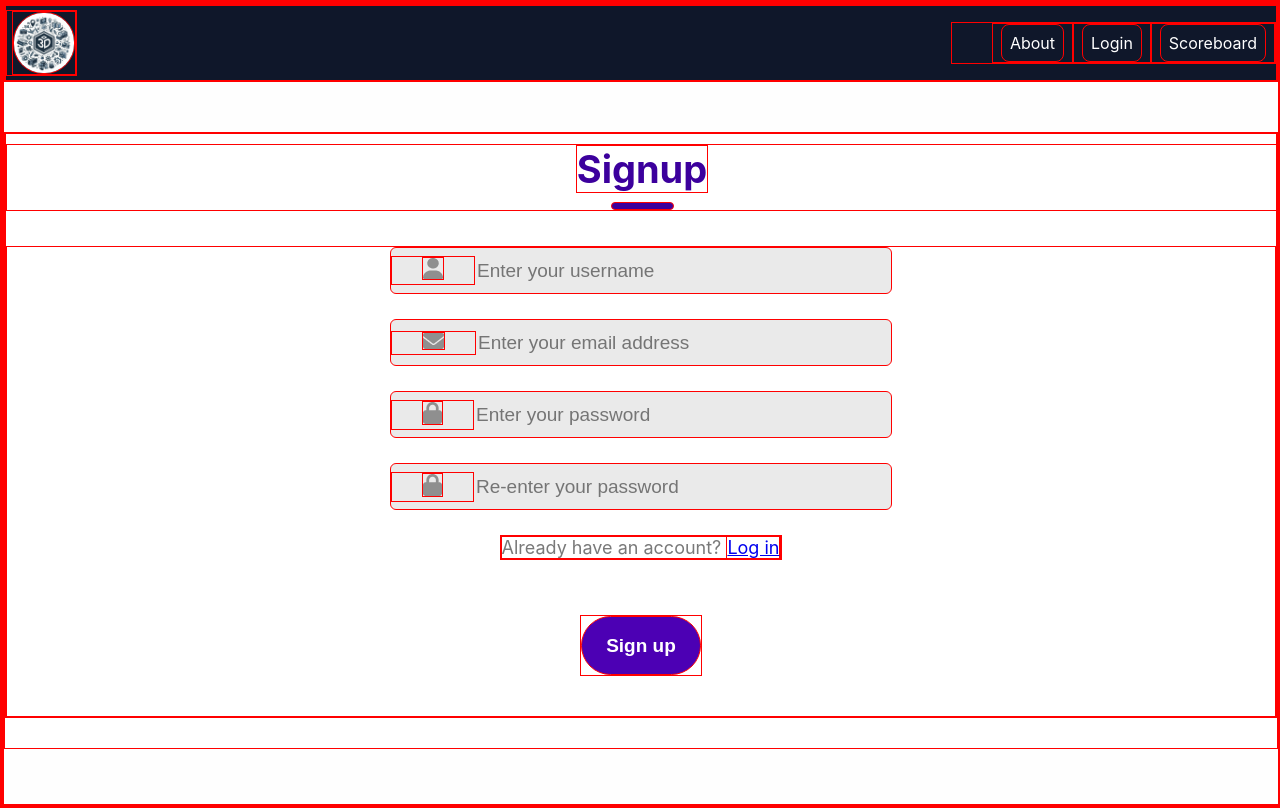
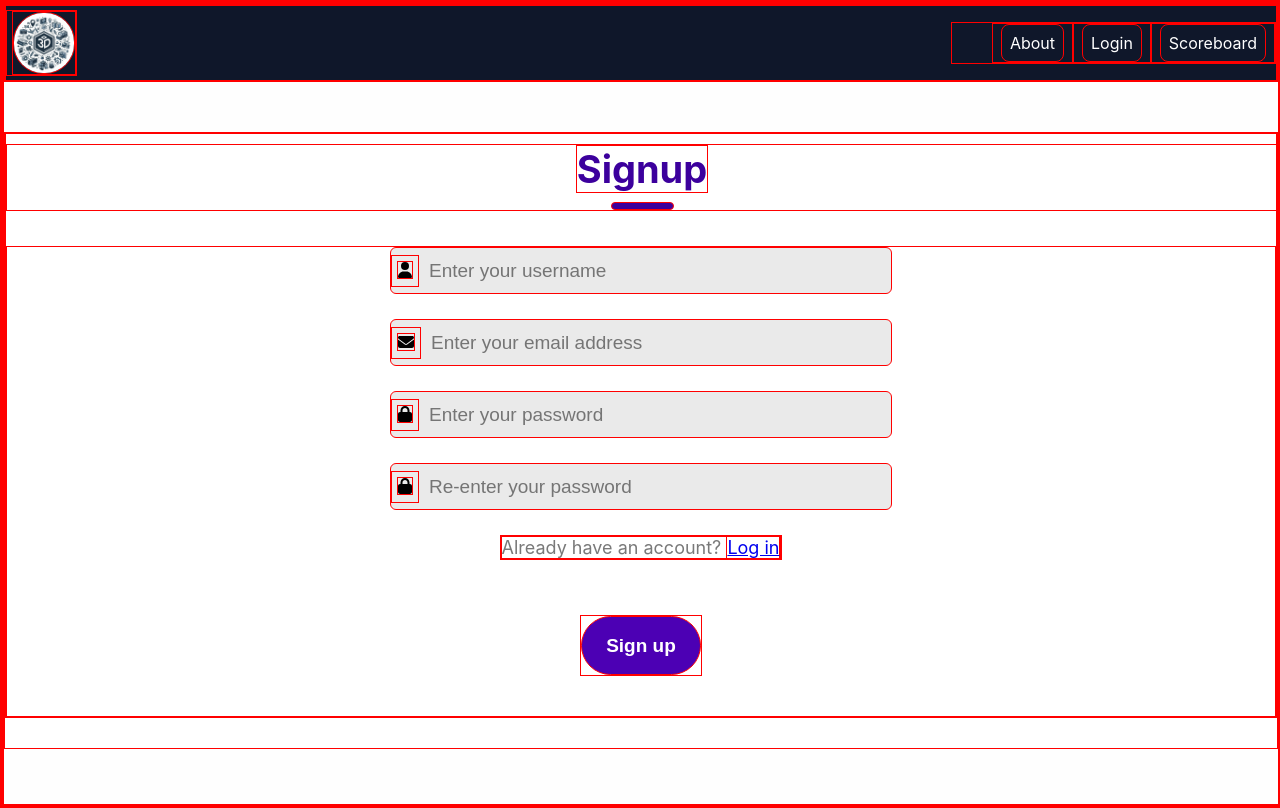
Before and after one commit to 19ec94/interactive-3d-web-design, a React (Create React App) app: page /signup in a window 1280 px wide. Built offline with nearby package versions, Linux system fonts and the light colour scheme.

Commit message:
Replace image icons by fontawesome icons
Rationale:
 - Fontawesome provides an array of web fonts and icons and symbols.
 - Fontawesome Icons are easier to style just like regular html elements.

```diff
--- a/src/components/FormElement.jsx
+++ b/src/components/FormElement.jsx
@@ -1,5 +1,5 @@
 const FormElement = ( {
-  imgSrc,
+  labelContent,
   inputType,
   inputName,
   inputValue,
@@ -9,10 +9,7 @@
     return (
       <div className="input">
         <label htmlFor={inputName}>
-          <img
-            src={imgSrc}
-            alt=""
-          />
+            {labelContent}
         </label>
         <input
           type={inputType}
--- a/src/components/Login.css
+++ b/src/components/Login.css
@@ -6,6 +6,7 @@
   background-color: #fff;
   padding-bottom: 30px;
 }
+
 .header {
   display: flex;
   flex-direction: column;
@@ -14,11 +15,13 @@
   width: 100%;
   margin-top: 10px;
 }
+
 .text {
   color: #3c009d;
   font-size: 38px;
   font-weight: 700;
 }
+
 .underline {
   width: 61px;
   height: 6px;
@@ -44,8 +47,8 @@
   border-radius: 6px;
 }
 
-.input img {
-  margin: 0px 30px;
+label {
+  padding: 5px;
 }
 
 .input input {
@@ -56,6 +59,7 @@
   outline: none;
   color: #797979;
   font-size: 19px;
+  padding-left: 10px;
 }
 .input {
   margin-bottom: 10px;
--- a/src/components/Login.jsx
+++ b/src/components/Login.jsx
@@ -3,12 +3,10 @@
 import axios from 'axios'
 
 import "./Login.css";
-import user_icon from "../Assets/person.png";
-import password_icon from "../Assets/password.png";
-
 import FormElement from './FormElement';
-
 import { useAuth } from './AuthContext';
+import { FontAwesomeIcon } from '@fortawesome/react-fontawesome'
+import { faLock, faUser } from '@fortawesome/free-solid-svg-icons'
 
 
 export const Login = () => {
@@ -84,7 +82,7 @@
         </div>
         <div className="inputs">
           <FormElement
-            imgSrc={user_icon}
+            labelContent={ <FontAwesomeIcon icon={ faUser } /> }
             inputType="text"
             inputName="user_name"
             inputValue={formData.user_name}
@@ -92,7 +90,7 @@
             inputOnChange={handleChange}
           />
           <FormElement
-            imgSrc={password_icon}
+            labelContent={ <FontAwesomeIcon icon={ faLock } /> }
             inputType="password"
             inputName="user_password"
             inputValue={formData.user_password}
--- a/src/components/Reset.jsx
+++ b/src/components/Reset.jsx
@@ -1,8 +1,9 @@
 import React, { useState, useEffect } from "react";
 import { Link, useNavigate } from "react-router-dom";
 
-import email_icon from "../Assets/email.png";
 import FormElement from "./FormElement"
+import { FontAwesomeIcon } from '@fortawesome/react-fontawesome'
+import { faEnvelope } from '@fortawesome/free-solid-svg-icons'
 
 export const Reset = () => {
   const navigate = useNavigate();
@@ -97,7 +98,7 @@
         ) : (
           <div className="inputs">
             <FormElement
-              imgSrc={email_icon}
+              labelContent={ <FontAwesomeIcon icon={ faEnvelope } /> }
               inputType="email"
               inputName="user_email"
               inputValue={formData.user_email}
--- a/src/components/Signup.jsx
+++ b/src/components/Signup.jsx
@@ -3,11 +3,10 @@
 import axios from 'axios';
 
 import "./Login.css";
-import user_icon from "../Assets/person.png";
-import email_icon from "../Assets/email.png";
-import password_icon from "../Assets/password.png";
 import FormElement from './FormElement';
 import { useAuth } from './AuthContext';
+import { FontAwesomeIcon } from '@fortawesome/react-fontawesome'
+import { faEnvelope, faLock, faUser } from '@fortawesome/free-solid-svg-icons'
 
 export const Signup = () => {
   const navigate = useNavigate();
@@ -94,7 +93,7 @@
         </div>
         <div className="inputs">
           <FormElement
-            imgSrc={user_icon}
+            labelContent={<FontAwesomeIcon icon={ faUser } />}
             inputType="text"
             inputName="user_name"
             inputValue={formData.user_name}
@@ -102,7 +101,7 @@
             inputOnChange={handleChange}
           />
           <FormElement
-            imgSrc={email_icon}
+            labelContent={ <FontAwesomeIcon icon={ faEnvelope } /> }
             inputType="text"
             inputName="user_email"
             inputValue={formData.user_email}
@@ -110,7 +109,7 @@
             inputOnChange={handleChange}
           />
           <FormElement
-            imgSrc={password_icon}
+            labelContent={ <FontAwesomeIcon icon={ faLock } /> }
             inputType="password"
             inputName="user_password"
             inputValue={formData.user_password}
@@ -118,7 +117,7 @@
             inputOnChange={handleChange}
           />
           <FormElement
-            imgSrc={password_icon}
+            labelContent={ <FontAwesomeIcon icon={ faLock } /> }
             inputType="password"
             inputName="user_password_repeat"
             inputValue={formData.user_password_repeat}
```
